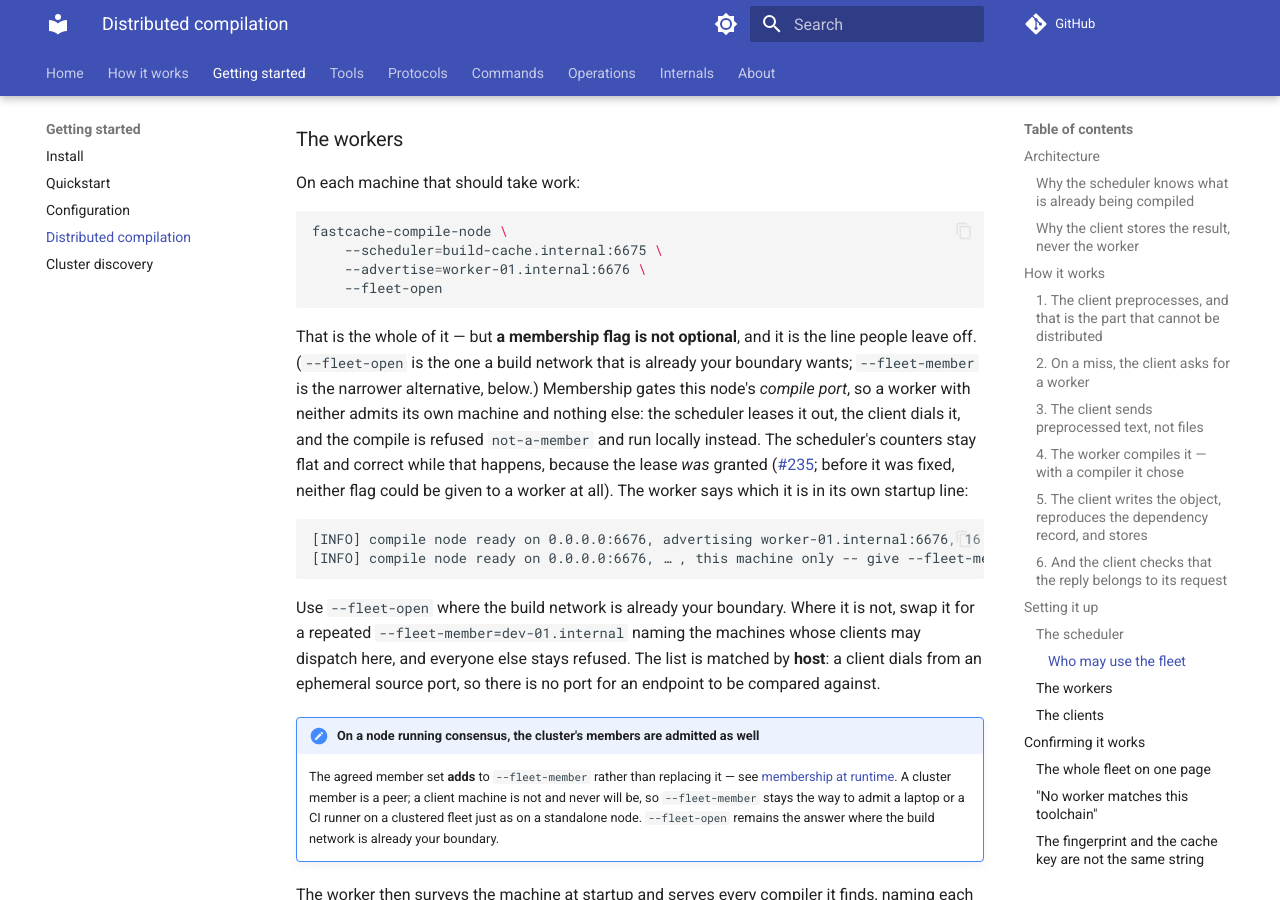
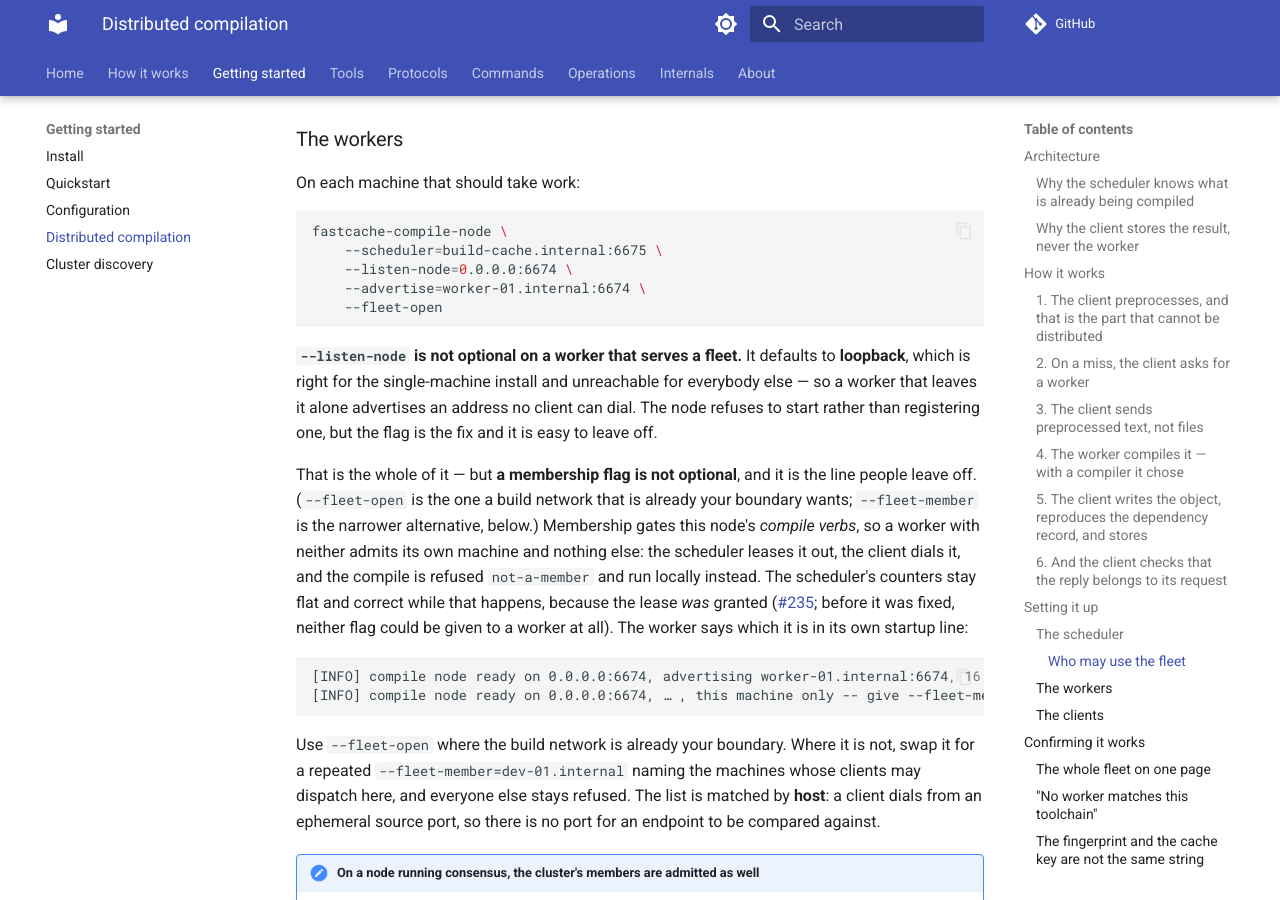
Before and after one commit to LASTRADA-Software/fastcached, an MkDocs documentation site: the page built from docs/getting-started/distributed-compilation.md, in a window 1280 px wide and 900 px high, scrolled down 5899 px. Built offline with MkDocs 1.6.1 and Material for MkDocs 9.7.7, drawn with Linux system fonts in a browser that asks for light colours; comment, search, counter and statistics services are not loaded; some of the changed text lies outside the part shown.

Commit message:
docs: a worker opens one 0xFC port, and it is not open by default
The operator-facing half of #290 stage 3, done before the deletion chain because
it needs no code and is the part that gets rushed at the end.

`cluster-communication.md` said a node had **three** surfaces, drew a worker's
compile port as `:6676`, listed `6676/tcp` per worker on the firewall worksheet,
and carried a hand-pasted `--print-surfaces` transcript with a `compile` row.
`install.md` billed `6676` as one of two distributed ports. None of that survives
the merge.

**One consequence deserved prose rather than a changed number.** `--bind` defaulted
to `0.0.0.0`, so a fleet worker was reachable without saying so; `--listen-node`
defaults to LOOPBACK on a node that does not schedule. A worker that leaves it
alone now advertises an address no client can dial. The node refuses to start
rather than registering one, but the flag is the fix and it is exactly the line
people leave off -- so the worker example names `--listen-node=0.0.0.0:6674` and
says why.

**And one port is not one policy**, which `install.md` now states where it used to
explain that the dispatch endpoint was a separate socket: the cache verbs answer
this machine alone whatever the socket is bound to, and a compile additionally
needs a lease signed for this worker's advertised endpoint. Widening
`--listen-node` to reach workers does not widen who may read the node's cache.
Locality is a property of the verb, never of the bind.

Not touched here, deliberately: `docs/tools/fastcache-compile-node.md` documents
`--bind` and `--port` as flags, with table rows of their own. Those rows are
deleted rather than reworded, so that page belongs with the code change.

Also adds the rulebook bullet the checkpoint earned, beside the existing
"assert the message, not merely the refusal": a presence check is satisfied by
ANY row, so it is not evidence the row you mean still exists. Measured -- with a
new `StartupPolicyRejection` row disabled, `REQUIRE(refusal.has_value())` still
passed because an unrelated row fires for the same configuration, and only the
per-row phrase went red. A test written the obvious way would have passed from
the day it was written while naming a rule that had ceased to exist. Two
conditions therefore never share one message, and a case asserts the two
messages DIFFER.

Refs #290

Signed-off-by: Christian Parpart <christian@parpart.family>

````diff
--- a/docs/getting-started/distributed-compilation.md
+++ b/docs/getting-started/distributed-compilation.md
@@ -53,7 +53,7 @@ different program.
           │                                  ▲
           │                                  │ register + heartbeat
           │                   ┌──────────────┴─────────┐
-          │  3. compile this ►│ fastcache-compile-node │ :6676
+          │  3. compile this ►│ fastcache-compile-node │ :6674
           │     ◄──── object  │      (a worker)        │
           │                   └────────────────────────┘
           │
@@ -204,7 +204,7 @@ fastcache-compile-node \
     --fleet-member=worker-02.internal \
     --fleet-member=dev-01.internal \
     --scheduler=127.0.0.1:6675 \
-    --advertise=scheduler.internal:6676
+    --advertise=scheduler.internal:6674
 ```
 
 It used to be `fastcached --listen-dispatch=...`, and that flag is **gone** rather
@@ -276,14 +276,21 @@ On each machine that should take work:
 ```sh
 fastcache-compile-node \
     --scheduler=build-cache.internal:6675 \
-    --advertise=worker-01.internal:6676 \
+    --listen-node=0.0.0.0:6674 \
+    --advertise=worker-01.internal:6674 \
     --fleet-open
 ```
+
+**`--listen-node` is not optional on a worker that serves a fleet.** It defaults to
+**loopback**, which is right for the single-machine install and unreachable for
+everybody else — so a worker that leaves it alone advertises an address no client can
+dial. The node refuses to start rather than registering one, but the flag is the fix
+and it is easy to leave off.
 
 That is the whole of it — but **a membership flag is not optional**, and it is
 the line people leave off. (`--fleet-open` is the one a build network that is
 already your boundary wants; `--fleet-member` is the narrower alternative,
-below.) Membership gates this node's *compile port*, so a worker with neither
+below.) Membership gates this node's *compile verbs*, so a worker with neither
 admits its own machine and nothing else: the scheduler leases it out,
 the client dials it, and the compile is refused `not-a-member` and run locally
 instead. The scheduler's counters stay flat and correct while that happens,
@@ -293,8 +300,8 @@ was fixed, neither flag could be given to a worker at all). The worker says whic
 it is in its own startup line:
 
 ```
-[INFO] compile node ready on 0.0.0.0:6676, advertising worker-01.internal:6676, 16 slot(s) as a … node, 2 toolchain(s), every caller admitted
-[INFO] compile node ready on 0.0.0.0:6676, … , this machine only -- give --fleet-member or --fleet-open to admit peers
+[INFO] compile node ready on 0.0.0.0:6674, advertising worker-01.internal:6674, 16 slot(s) as a … node, 2 toolchain(s), every caller admitted
+[INFO] compile node ready on 0.0.0.0:6674, … , this machine only -- give --fleet-member or --fleet-open to admit peers
 ```
 
 Use `--fleet-open` where the build network is already your boundary. Where it is
@@ -453,7 +460,7 @@ unit:
 
 ```
 fastcache-cc: HIT key=…                                          served from cache
-fastcache-cc: DISPATCHED to worker-01.internal:6676 key=…        compiled remotely
+fastcache-cc: DISPATCHED to worker-01.internal:6674 key=…        compiled remotely
 fastcache-cc: not dispatched (rejected (no-worker)); compiling locally
 fastcache-cc: cache unavailable (fetch exchange failed); compiling this translation unit anyway
 ```
@@ -496,7 +503,7 @@ what that machine is doing:
 | `fastcache_worker_jobs_refused_rejected_argument_total` | A command line carrying something that could name a file. |
 | `fastcache_worker_jobs_refused_scratch_unavailable_total` | The scratch disk is full or unwritable. |
 | `fastcache_worker_jobs_refused_spawn_failed_total` | The toolchain is configured but cannot be executed. |
-| `fastcache_worker_jobs_refused_not_a_member_total` | A caller this worker does not admit tried to compile on it. **Check your own fleet first**: if this worker has no `--fleet-member` / `--fleet-open`, it admits its own machine and nothing else, and this counter is your clients being turned away one hop after a lease was granted. Once it names a policy, a rise here is somebody with no claim on the machine — check who can reach `--port`. |
+| `fastcache_worker_jobs_refused_not_a_member_total` | A caller this worker does not admit tried to compile on it. **Check your own fleet first**: if this worker has no `--fleet-member` / `--fleet-open`, it admits its own machine and nothing else, and this counter is your clients being turned away one hop after a lease was granted. Once it names a policy, a rise here is somebody with no claim on the machine — check who can reach `--listen-node`. |
 | `fastcache_worker_jobs_refused_envelope_declared_too_large_total` | A request declared its payload expands past this worker's ceiling. Nothing honest does that by accident: a probe of the port, or a client with a larger ceiling than the worker. |
 | `fastcache_worker_jobs_refused_envelope_unsupported_codec_total` | A client compressed with a codec this worker was not built with. A packaging difference between two honest machines; each one cost a local compile. |
 | `fastcache_worker_jobs_refused_envelope_malformed_total` | A payload envelope that did not parse: a version skew, or something on the port that is not this protocol. |
--- a/docs/how-it-works.md
+++ b/docs/how-it-works.md
@@ -446,7 +446,7 @@ outcome is called the **leader**.
 6. **Prints one ready line**:
 
    ```
-   compile node ready on 0.0.0.0:6676, advertising worker-01.internal:6676,
+   compile node ready on 0.0.0.0:6674, advertising worker-01.internal:6674,
    14 slot(s) as a workstation node, 2 toolchain(s)
    ```
 
--- a/docs/operations/cluster-communication.md
+++ b/docs/operations/cluster-communication.md
@@ -54,7 +54,7 @@ flowchart TB
     end
 
     subgraph work["Any worker"]
-        comp["compile port<br/>:6676"]
+        comp["0xFC port<br/>--listen-node :6674"]
     end
 
     shared["fastcached<br/>the shared cache :6674"]
@@ -367,7 +367,7 @@ client's own cache connection.
 |---|---|---|---|---|
 | `fastcache-cc` | a cache — `fastcached` or a node's `--listen-node` | `FASTCACHE_ADDR`, default `127.0.0.1:6674` | once per operation | `FETCH`, `STORE` |
 | `fastcache-cc` | the leader's scheduler | `FASTCACHE_SCHEDULER`, conventionally `:6675` | on a cache miss, when dispatch is configured | `LEASE` |
-| `fastcache-cc` | the worker named in the grant | whatever that worker advertises; `--port`, default `6676` | once per dispatched compile, held for its duration | `COMPILE` — also answered on `--listen-node`, by the same worker |
+| `fastcache-cc` | the worker named in the grant | whatever that worker advertises, which defaults to its `--listen-node` surface | once per dispatched compile, held for its duration | `COMPILE` |
 | `fastcache-cc` | the leader's scheduler | `:6675` | a **second** connection, on every path out of the compile | `RELEASE` |
 | a **node** | the leader's scheduler | `--scheduler`, `:6675` | `REGISTER` once per toolchain, then `HEARTBEAT` every **20 s** | capacity, load, and its closed history buckets |
 | a node | the shared cache | `--upstream`, `:6674` | once per operation, best-effort | `FETCH`, `STORE` — **the only leg that carries a credential** |
@@ -376,8 +376,9 @@ client's own cache connection.
 | an operator | the leader's scheduler | `:6675` | on demand | `CLUSTER-STATUS`, `-SET`, `-FORGET`, `-ADMIT` |
 | a browser or scraper | a node's `--admin-listen`, or `fastcached`'s `--metrics` (default `:9259`) | as configured | on demand | HTTP: `/fleet`, `/fleet.json`, `/metrics`, `/healthz` |
 
-Two of those numbers are real defaults and one is not. A node's `0xFC` port listens
-on `6674` and a worker's compile port on `6676` unless you say otherwise; **`6675` is
+One of those numbers is a real default and one is not. A node's `0xFC` port listens
+on `6674` unless you say otherwise — and since the surfaces merged that is the only
+port a worker opens for the protocol, compiles included; **`6675` is
 only a convention this documentation follows** — a scheduler does not exist until you
 ask for one with `--serve-scheduler`, and when you do it is answered on
 `--listen-node`, beside the cache and compile verbs, rather than on a port of its own. Neither does a consensus or
@@ -532,9 +533,8 @@ exchange and the key.
 
 ## Who a node admits
 
-**Two** of a node's three surfaces — the scheduler and the compile port — ask
-membership of a caller, and the answer comes from two independent lists. A host on
-**either** is admitted:
+The scheduler verbs and the compile verbs ask membership of a caller, and the answer
+comes from two independent lists. A host on **either** is admitted:
 
 | List | Set by | Answers |
 |---|---|---|
@@ -641,7 +641,6 @@ each, then exits without opening anything:
 ```console
 $ fastcache-compile-node --print-surfaces --serve-scheduler --listen-node 6675 \
       --node-id n1 --listen-raft 6680 --discovery 255.255.255.255:6681
-compile           0.0.0.0:6676  TCP
 node              0.0.0.0:6675  TCP
 admin             -             not served; set --admin-listen
 raft              0.0.0.0:6680  TCP
@@ -678,7 +677,7 @@ serves.
     | Machine | Inbound | From |
     |---|---|---|
     | The scheduler | `6675/tcp` | every worker, and every client that dispatches |
-    | Each worker | `6676/tcp` | every client that dispatches |
+    | Each worker | its `--listen-node` port, `6674/tcp` by default | every client that dispatches |
     | The shared cache | `6674/tcp` | every node, and every client |
 
     Clients need no inbound rule at all. Workers need none for the scheduler.
````
Also changed, not shown: .agent/rules/platform-service-and-config.md (+22 -0 lines), docs/getting-started/install.md (+15 -10 lines).
